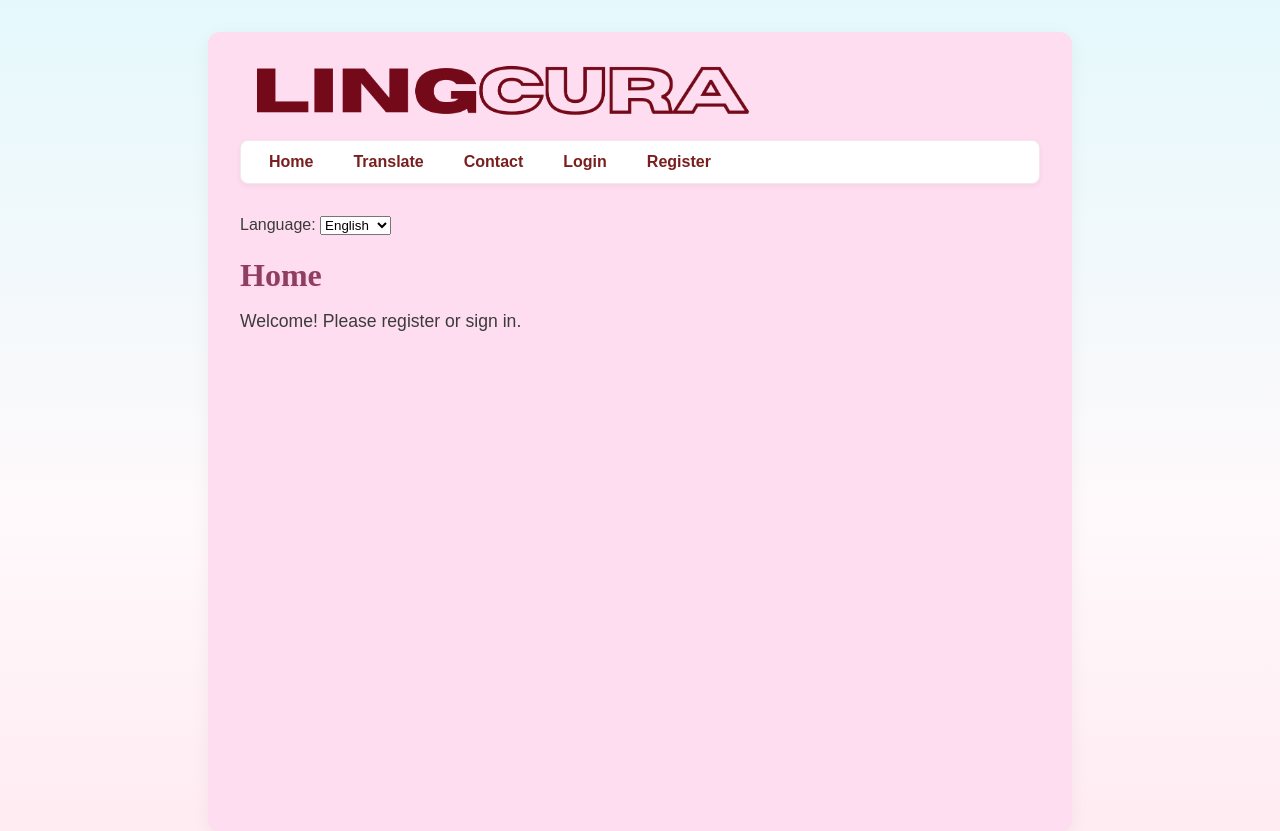
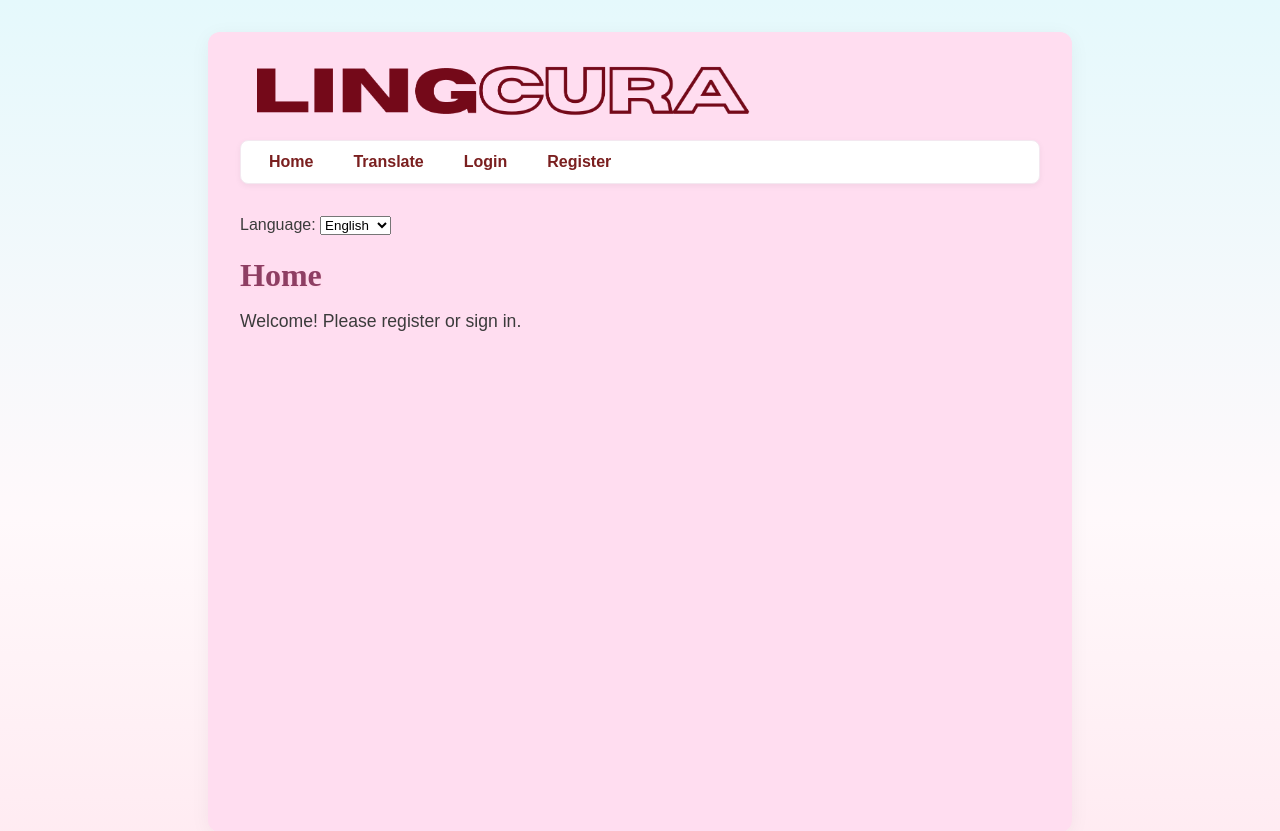
Before and after one commit to kiwiblades/LangCura, a Flask app: page / in a window 1280 px wide. Shown: the top 831 px of the page. Run offline with Flask 3, Linux system fonts and the light colour scheme; some web fonts are replaced.

Commit message:
Cleaning up

```diff
--- a/app/profile/templates/meow.html
+++ b/app/profile/templates/meow.html
@@ -28,7 +28,6 @@
         <li><a href="{{ url_for('main.index') }}">Home</a></li>
         <li><a href="#profile">Profile</a></li>
         <li><a href="##translate">Translate</a></li>
-        <li><a href="#contact">Contact</a></li>
         <li><a href="#signout">Signout</a></li>
       </ul>
     </nav>
--- a/app/templates/base.html
+++ b/app/templates/base.html
@@ -21,7 +21,6 @@
           <li><a class="{{ 'active' if request.blueprint == 'profile' else '' }}" href="{{ url_for('profile.page') }}">Profile</a></li>
         {% endif %}
         <li><a href="{{ url_for('translate.provider_card', lang=LANG) }}">Translate</a></li>
-        <li><a href="#contact">Contact</a></li>
 
         {% if current_user.is_authenticated %}
           <li><a href="{{ url_for('auth.logout') }}">Signout</a></li>
```
